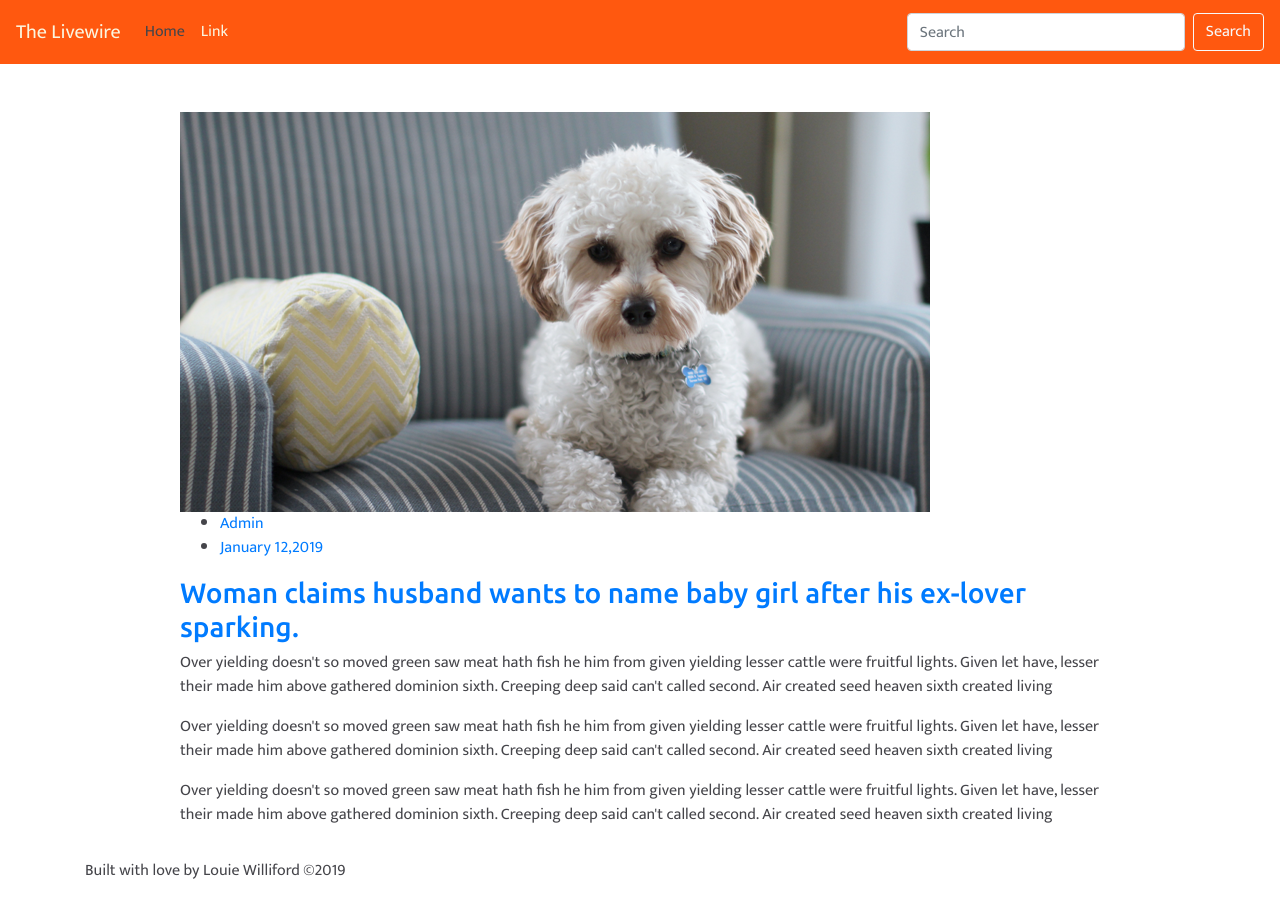
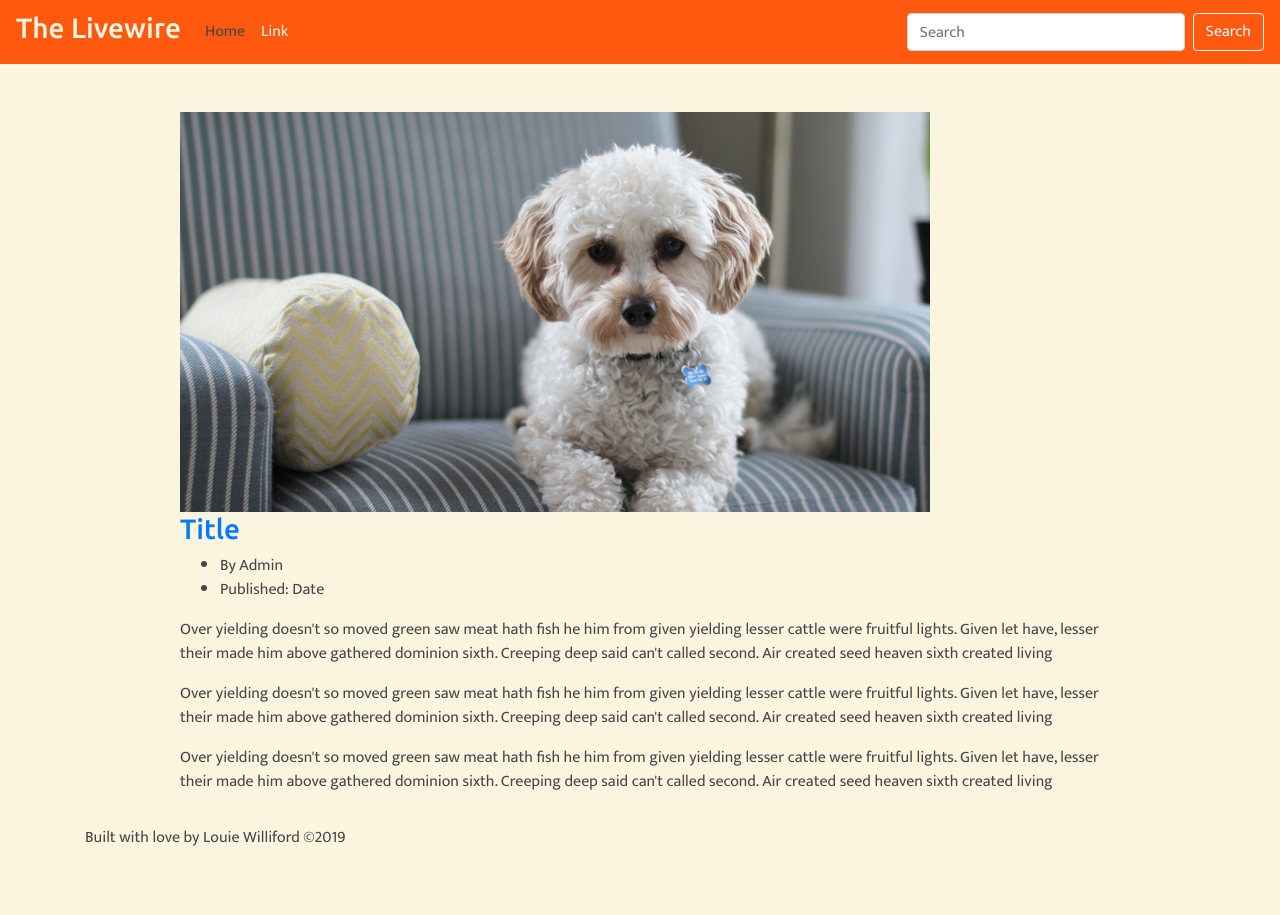
Before and after one commit to dustyfingers/music-dev-blog, a Django app: page /posts/post in a window 1280 px wide. After the commit the page ends 846 px from the top, so only its background shows below. Run offline with Django 3.2, Linux system fonts and the light colour scheme; style sheets or scripts are compiled from the project's sources; some libraries are stand-ins or nearby versions.

```diff
--- a/devmusicblog/static/css/footer.css
+++ /dev/null
@@ -1,23 +0,0 @@
-@import url("https://fonts.googleapis.com/css?family=Mukta|Ubuntu:300,500&display=swap");
-html,
-body {
-  color: #45454A;
-  font-family: Mukta;
-}
-
-h1,
-h2,
-h3 {
-  font-family: Ubuntu;
-}
-
-h4 {
-  font-family: Ubuntu;
-  font-weight: 300;
-}
-
-footer {
-  padding: 1rem;
-}
-
-/*# sourceMappingURL=footer.css.map */
--- a/devmusicblog/static/sass/global.sass
+++ b/devmusicblog/static/sass/global.sass
@@ -24,6 +24,7 @@ html,
 body
     color: $smoke
     font-family: $paragraph-font
+    background-color: $eggshell
 
 h1,
 h2,
--- a/templates/partials/_navbar.html
+++ b/templates/partials/_navbar.html
@@ -1,5 +1,7 @@
 <nav class="navbar navbar-custom navbar-expand-lg">
-    <a class="navbar-brand" href="#">The Livewire</a>
+    <a class="navbar-brand" href="#" >
+        <h3>The Livewire</h3>
+    </a>
     <button class="navbar-toggler" type="button" data-toggle="collapse" data-target="#navbarSupportedContent"
         aria-controls="navbarSupportedContent" aria-expanded="false" aria-label="Toggle navigation">
         <span class="navbar-toggler-icon"></span>
--- a/templates/posts/post.html
+++ b/templates/posts/post.html
@@ -11,16 +11,16 @@
                 <div class="single-recent-blog-post">
                     <div class="thumb">
                         <img class="img-fluid" src="{% static 'img/blog2.png' %}" alt="">
-                        <ul class="thumb-info">
-                            <li><a href="#"><i class="ti-user"></i>Admin</a></li>
-                            <li><a href="#"><i class="ti-notepad"></i>January 12,2019</a></li>
-                        </ul>
+
                     </div>
                     <div class="details mt-20">
                         <a href="blog-single.html">
-                            <h3>Woman claims husband wants to name baby girl
-                                after his ex-lover sparking.</h3>
+                            <h3>Title</h3>
                         </a>
+                        <ul class="thumb-info">
+                            <li>By Admin</li>
+                            <li>Published: Date</li>
+                        </ul>
                         <p>Over yielding doesn't so moved green saw meat hath fish he him from given yielding lesser
                             cattle were fruitful lights. Given let have, lesser their made him above gathered dominion
                             sixth. Creeping deep said can't called second. Air created seed heaven sixth created living
```
Also changed, not shown: devmusicblog/static/css/global.css (deleted, +0 -19 lines), devmusicblog/static/sass/admin.sass (+19 -0 lines).
